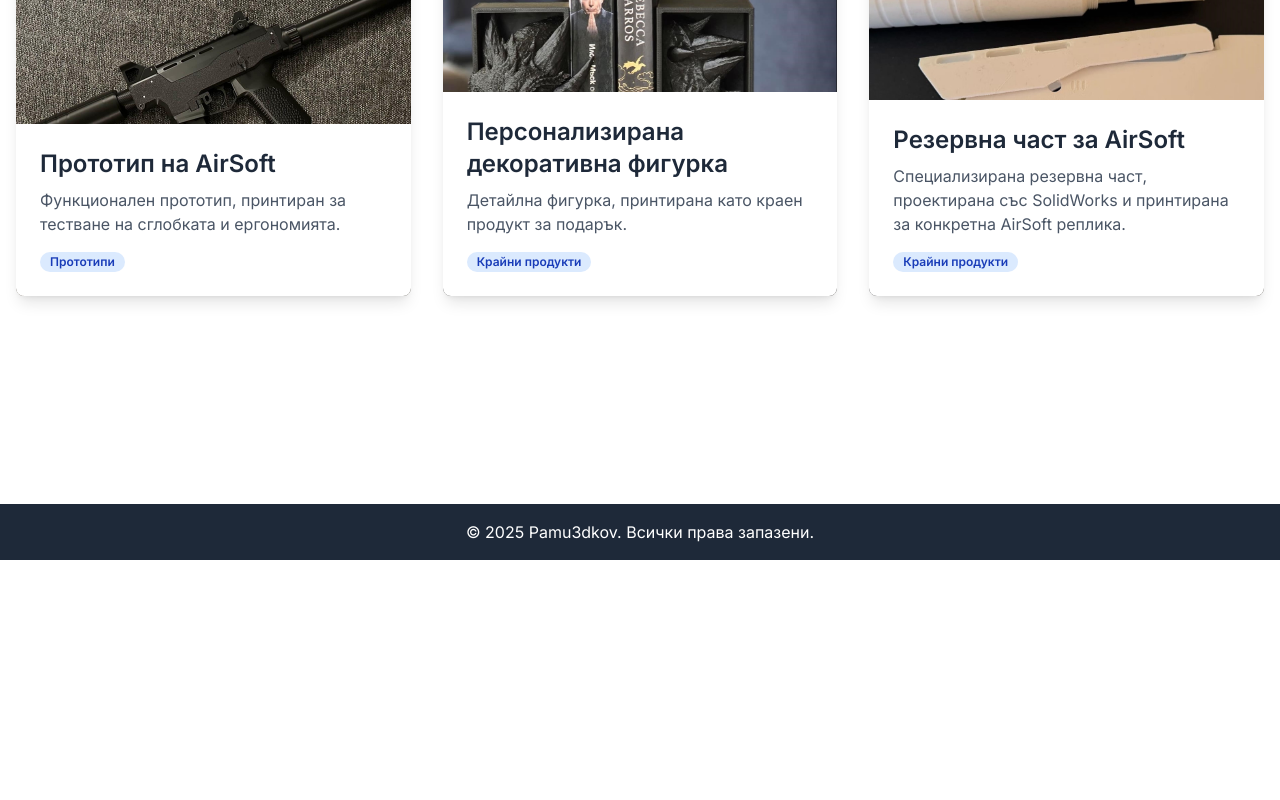
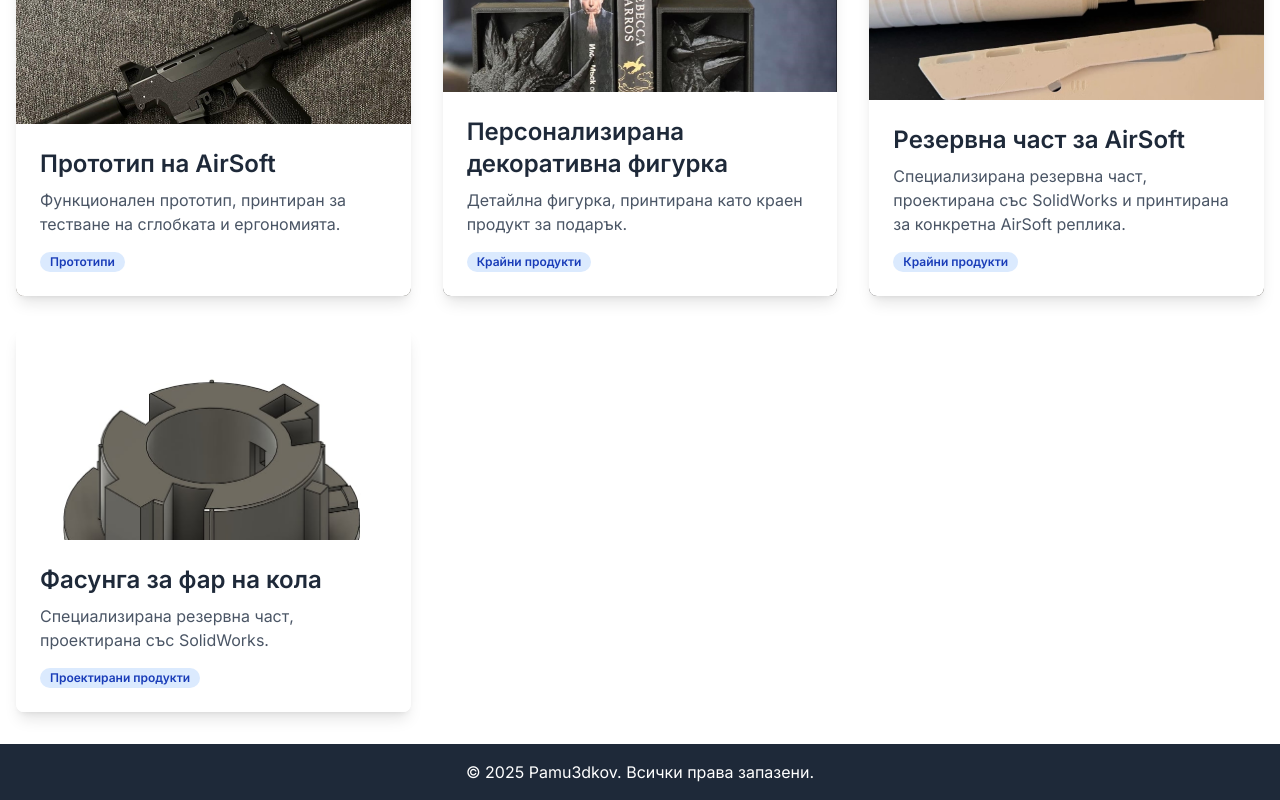
Before and after one commit to Pamu3dkov/pamu3dkov-website, a Next.js app: page /portfolio in a window 1280 px wide. Shown: the part 480-1280 px from the top of the page. Before the commit the page ends 1040 px from the top, so only its background shows below. Built offline with nearby package versions, Linux system fonts and the light colour scheme.

Commit message:
Fix: Addressed Vercel deployment errors

```diff
--- a/src/app/portfolio/page.tsx
+++ b/src/app/portfolio/page.tsx
@@ -31,6 +31,15 @@ const portfolioItems = [
     smallImage: '/images/airsoft-parts.jpg',
     largeImage: '/images/airsoft-parts.jpg',
     category: 'Крайни продукти',
+    objectPosition: 'object-center', // Добавено свойство: центрира снимката по подразбиране
+  },
+  {
+  id: 3,
+    name: 'Фасунга за фар на кола',
+    description: 'Специализирана резервна част, проектирана със SolidWorks.',
+    smallImage: '/images/part1.jpg',
+    largeImage: '/images/part1.jpg',
+    category: 'Проектирани продукти',
     objectPosition: 'object-center', // Добавено свойство: центрира снимката по подразбиране
   },
   // Добави тук още обекти със снимките от твоя public/images/ папка.
```
Also changed, not shown: public/images/part1.jpg (added).
